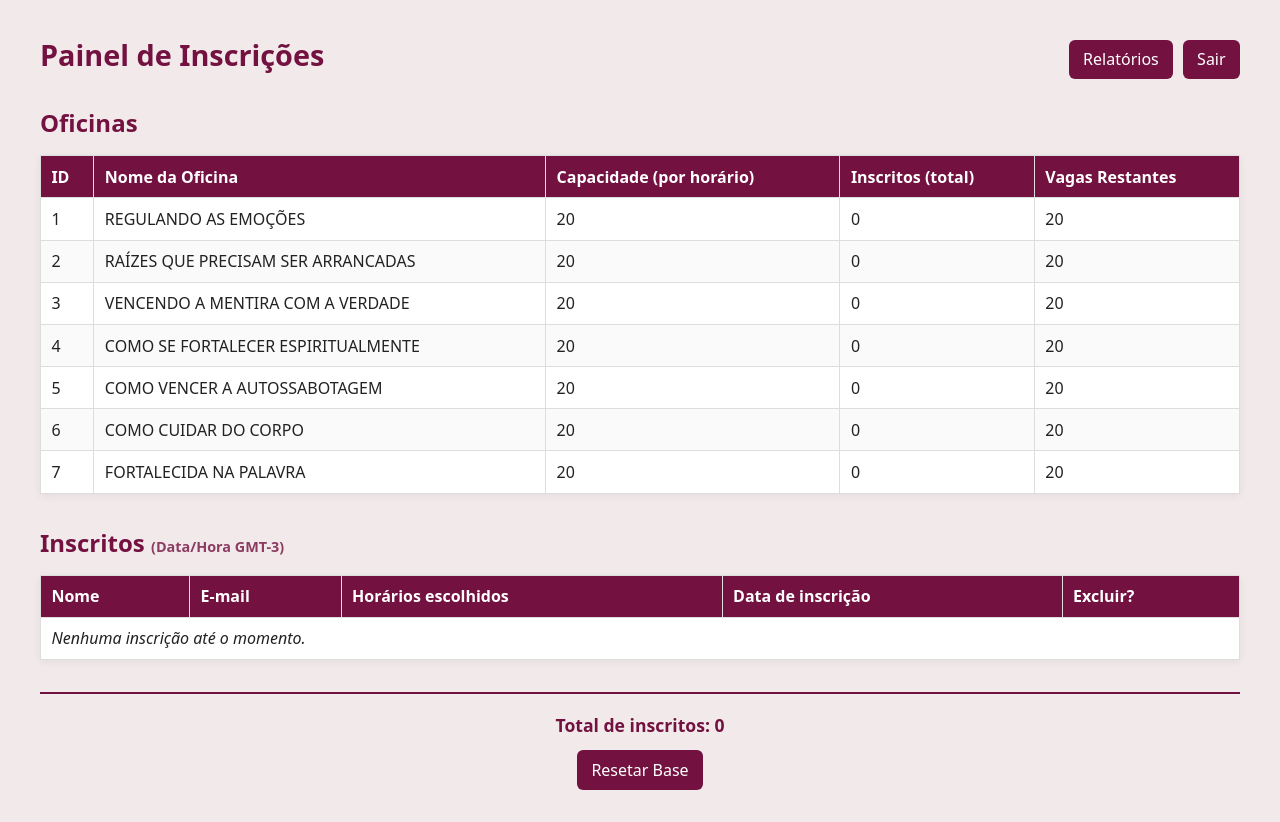
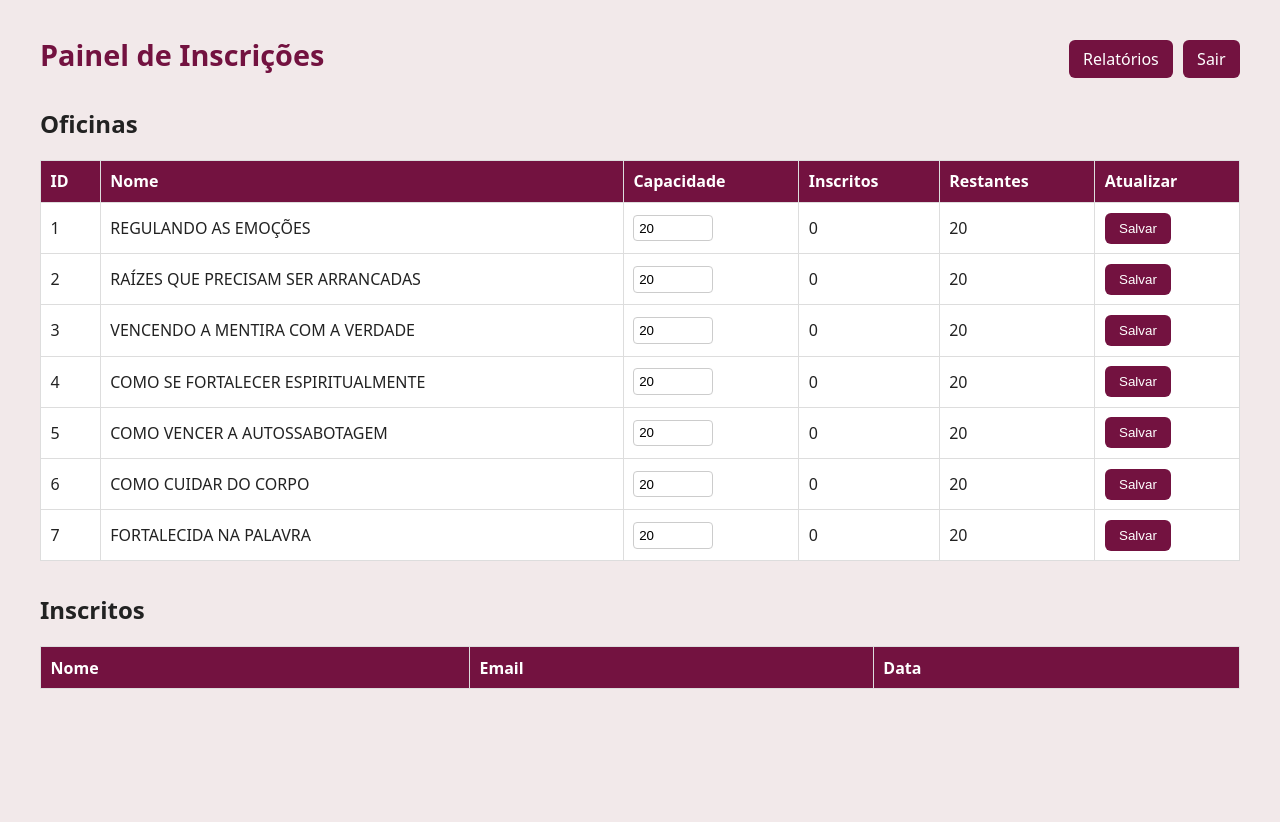
Before and after one commit to pedrodamiao/conferenciamulheresfortes, a Flask app: page /admin in a window 1280 px wide. After the commit the page ends 689 px from the top, so only its background shows below. Run offline with Flask 3, Linux system fonts and the light colour scheme; the visitor is signed in with stand-in values (Sample User, id 1); data comes from the database, SQL or seed files in the repository; data that the repository does not hold is empty.

Commit message:
Update admin.html

```diff
--- a/templates/admin.html
+++ b/templates/admin.html
@@ -4,6 +4,7 @@
   <meta charset="UTF-8" />
   <meta name="viewport" content="width=device-width, initial-scale=1.0"/>
   <title>Painel de Inscrições</title>
+
   <style>
     :root{
       --brand:#731240;
@@ -19,7 +20,9 @@
       --border:#ddd;
       --card:#ffffff;
     }
+
     *{box-sizing:border-box}
+
     body{
       font-family:system-ui,-apple-system,Segoe UI,Roboto,Arial,sans-serif;
       background:var(--bg);
@@ -27,53 +30,73 @@
       margin:0;
       padding:2rem 1rem;
     }
+
     .wrap{max-width:1200px;margin:0 auto}
+
     .header{
-      display:flex;align-items:center;justify-content:space-between;gap:.75rem;flex-wrap:wrap;margin-bottom:1.2rem
+      display:flex;align-items:center;justify-content:space-between;
+      flex-wrap:wrap;margin-bottom:1.2rem
     }
+
     h1{
       margin:.2rem 0 .8rem;
       font-size:1.8rem;
       color:var(--brand);
     }
-    .btns-right{display:flex;gap:.6rem;flex-wrap:wrap;justify-content:flex-end}
+
+    .btns-right{display:flex;gap:.6rem;flex-wrap:wrap}
+
     a.btn,button.btn{
-      display:inline-block;background:var(--btn);color:#fff;text-decoration:none;
-      padding:.55rem .9rem;border-radius:6px;border:none;cursor:pointer;font:inherit
+      background:var(--btn);
+      color:#fff;
+      padding:.5rem .9rem;
+      border-radius:6px;
+      border:none;
+      cursor:pointer;
+      text-decoration:none;
     }
+
     a.btn:hover,button.btn:hover{background:var(--btn-hover)}
-    .btn-danger{background:var(--danger)}
-    .btn-danger:hover{background:var(--danger-hover)}
+
+    table{
+      width:100%;
+      border-collapse:collapse;
+      background:#fff;
+      margin-bottom:2rem;
+    }
+
+    th,td{
+      border:1px solid var(--border);
+      padding:.6rem;
+      text-align:left;
+    }
+
+    th{
+      background:var(--thead);
+      color:#fff;
+    }
+
+    input[type="number"]{
+      width:80px;
+      padding:.3rem;
+      border-radius:4px;
+      border:1px solid #ccc;
+    }
+
     .msg{
-      margin-bottom:1rem;padding:.6rem .8rem;border-radius:6px;border:1px solid transparent
+      padding:.6rem;
+      margin-bottom:1rem;
+      border-radius:6px;
     }
-    .msg.error{background:#ffe0e0;border-color:#f99;color:#a00}
-    .msg.message{background:#e0f8e0;border-color:#9c9;color:#060}
-    table{
-      width:100%;border-collapse:collapse;margin:1rem 0 2rem;background:var(--card);
-      box-shadow:0 2px 8px rgba(0,0,0,.06)
-    }
-    th,td{border:1px solid var(--border);padding:.6rem .65rem;text-align:left;vertical-align:top}
-    th{background:var(--thead);color:var(--thead-tx)}
-    tr:nth-child(even) td{background:#fafafa}
-    .nowrap{white-space:nowrap}
-    form.inline{display:inline}
-    .footer{
-      margin-top:2rem;
-      padding-top:1.2rem;
-      border-top:2px solid var(--brand);
-      text-align:center;
-    }
-    .total{
-      font-size:1.1rem;
-      font-weight:600;
-      color:var(--brand);
-      margin-bottom:.8rem;
-    }
+
+    .msg.error{background:#ffe0e0;color:#a00}
+    .msg.message{background:#e0f8e0;color:#060}
   </style>
 </head>
+
 <body>
 <div class="wrap">
+
   <div class="header">
     <h1>Painel de Inscrições</h1>
     <div class="btns-right">
@@ -83,86 +106,70 @@
   </div>
 
   {% with messages = get_flashed_messages(with_categories=true) %}
-      {% if messages %}
     {% for cat, msg in messages %}
       <div class="msg {{ cat }}">{{ msg }}</div>
     {% endfor %}
-      {% endif %}
   {% endwith %}
 
-    <h2 style="color:var(--brand);margin:.2rem 0 .6rem">Oficinas</h2>
+  <h2>Oficinas</h2>
+
   <table>
     <thead>
       <tr>
         <th>ID</th>
-          <th>Nome da Oficina</th>
-          <th class="nowrap">Capacidade (por horário)</th>
-          <th class="nowrap">Inscritos (total)</th>
-          <th class="nowrap">Vagas Restantes</th>
+        <th>Nome</th>
+        <th>Capacidade</th>
+        <th>Inscritos</th>
+        <th>Restantes</th>
+        <th>Atualizar</th>
       </tr>
     </thead>
+
     <tbody>
       {% for w in workshops %}
       <tr>
         <td>{{ w.id }}</td>
         <td>{{ w.name }}</td>
-            <td class="nowrap">{{ w.capacity_total }}</td>
-            <td class="nowrap">{{ w.registered_total }}</td>
-            <td class="nowrap">{{ w.remaining_total }}</td>
+
+        <td>
+          <form method="post" action="{{ url_for('update_capacity', workshop_id=w.id) }}">
+            <input type="number" name="capacity" value="{{ w.capacity_total }}" min="1">
+        </td>
+
+        <td>{{ w.registered_total }}</td>
+        <td>{{ w.remaining_total }}</td>
+
+        <td>
+            <button type="submit" class="btn">Salvar</button>
+          </form>
+        </td>
       </tr>
       {% endfor %}
     </tbody>
   </table>
 
-    <h2 style="color:var(--brand);margin:.2rem 0 .6rem">Inscritos <span style="font-size:.9rem;opacity:.8">(Data/Hora GMT-3)</span></h2>
+  <h2>Inscritos</h2>
+
   <table>
     <thead>
       <tr>
         <th>Nome</th>
-          <th class="nowrap">E-mail</th>
-          <th>Horários escolhidos</th>
-          <th class="nowrap">Data de inscrição</th>
-          <th class="nowrap">Excluir?</th>
+        <th>Email</th>
+        <th>Data</th>
       </tr>
     </thead>
+
     <tbody>
-        {% if attendees and attendees|length > 0 %}
       {% for a in attendees %}
       <tr>
         <td>{{ a.full_name }}</td>
-              <td class="nowrap">{{ a.email }}</td>
-              <td>
-                {% if a.selections and a.selections|length > 0 %}
-                  {{ a.selections|join(", ") }}
-                {% else %}
-                  <em>—</em>
-                {% endif %}
-              </td>
-              <td class="nowrap">{{ a.created_at_local }}</td>
-              <td class="nowrap">
-                <form class="inline" method="post" action="{{ url_for('delete_attendee', att_id=a.id) }}"
-                      onsubmit="return confirm('Excluir a inscrição de {{ a.full_name }}?');">
-                  <!-- <input type="hidden" name="_csrf_token" value="{{ csrf_token }}"> -->
-                  <button type="submit" class="btn btn-danger">Excluir</button>
-                </form>
-              </td>
+        <td>{{ a.email }}</td>
+        <td>{{ a.created_at_local }}</td>
       </tr>
       {% endfor %}
-        {% else %}
-          <tr><td colspan="5"><em>Nenhuma inscrição até o momento.</em></td></tr>
-        {% endif %}
     </tbody>
   </table>
 
-    <div class="footer">
-      <div class="total">Total de inscritos: {{ total_attendees }}</div>
-
-      <form method="post" action="{{ url_for('reset') }}"
-            onsubmit="return confirm('⚠️ Isso vai apagar TODAS as inscrições e zerar os contadores. Tem certeza?');">
-        <!-- <input type="hidden" name="_csrf_token" value="{{ csrf_token }}"> -->
-        <button type="submit" class="btn btn-danger">Resetar Base</button>
-      </form>
-    </div>
 </div>
 </body>
 </html>
```
Lines whose indentation alone changed are shown as unchanged.
